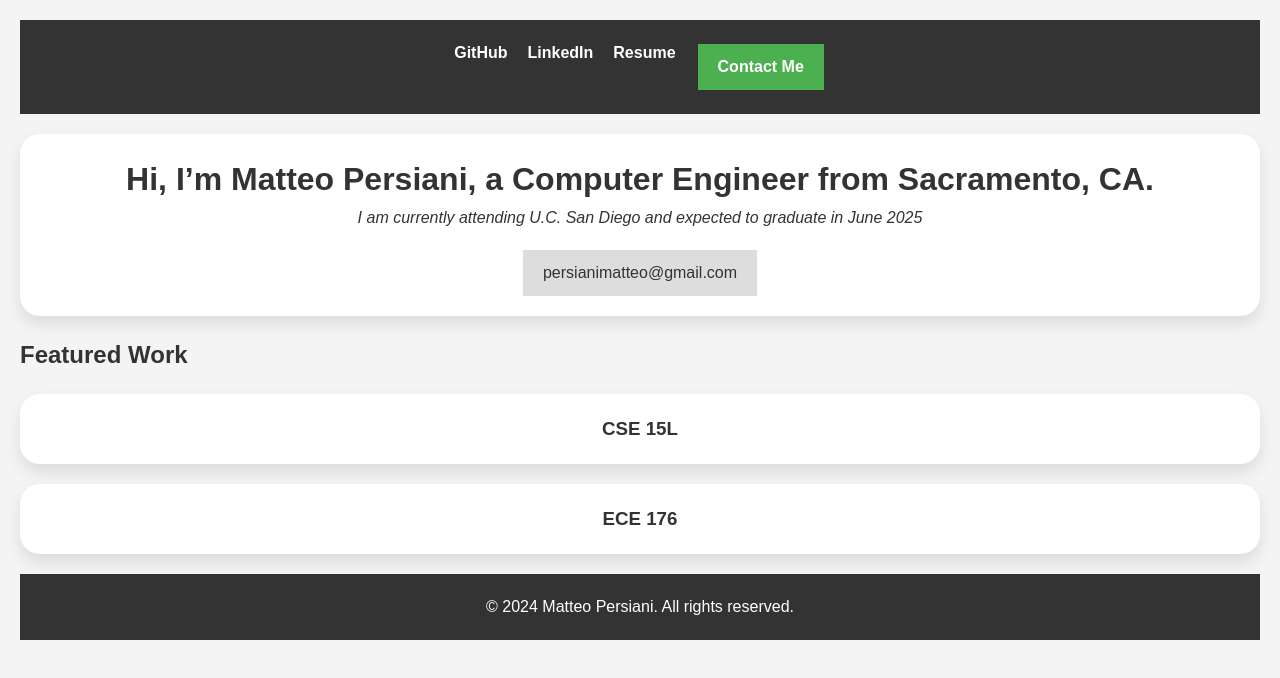
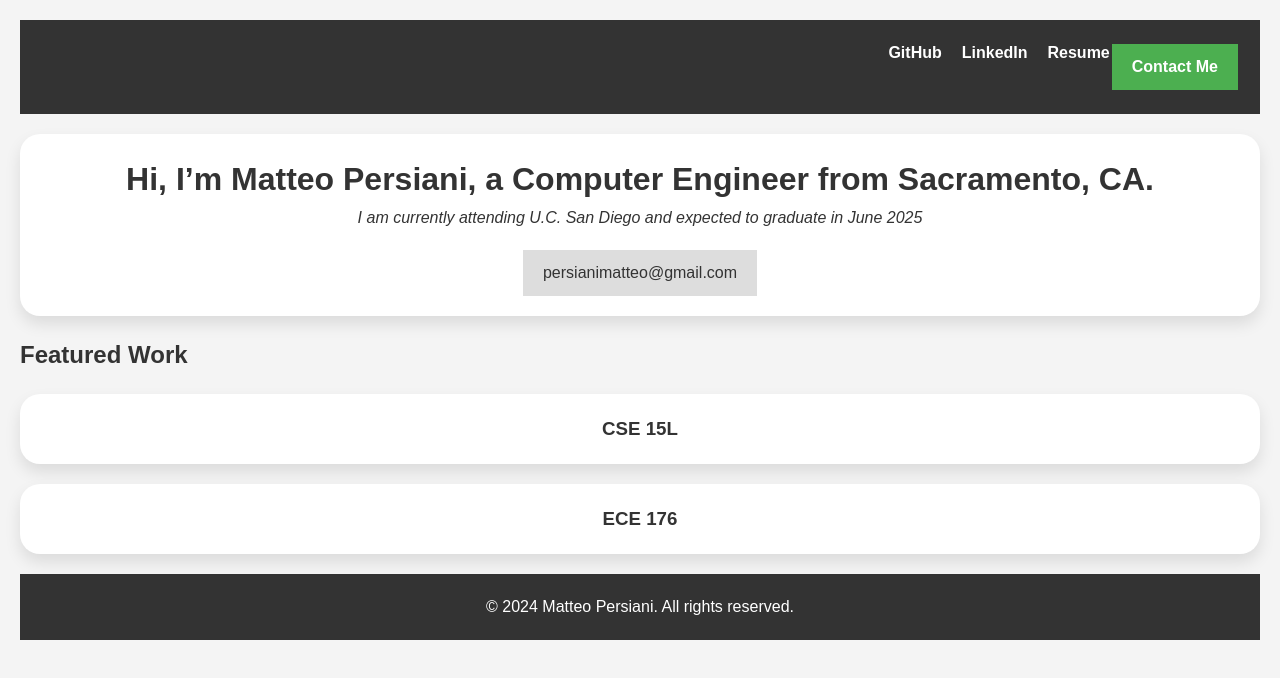
Before and after one commit to mapersiani/Matteo-s-Github-Pages-Home, a plain HTML site: page index.html in a window 1280 px wide. Drawn offline with Linux system fonts and the light colour scheme.

Commit message:
Update styles.css

```diff
--- a/styles.css
+++ b/styles.css
@@ -17,19 +17,19 @@ body {
 
 header {
     background: #333;
-    color: #fff;
     padding: 20px 0;
 }
 
 nav {
     display: flex;
-    justify-content: center;
-    gap: 20px;
+    justify-content: flex-end; /* Aligns the navigation items to the right */
+    padding-right: 20px; /* Adds some padding on the right */
 }
 
 nav a {
     color: #fff;
     font-weight: bold;
+    margin-left: 20px; /* This will give space between each link */
 }
 
 .contact-me {
```
